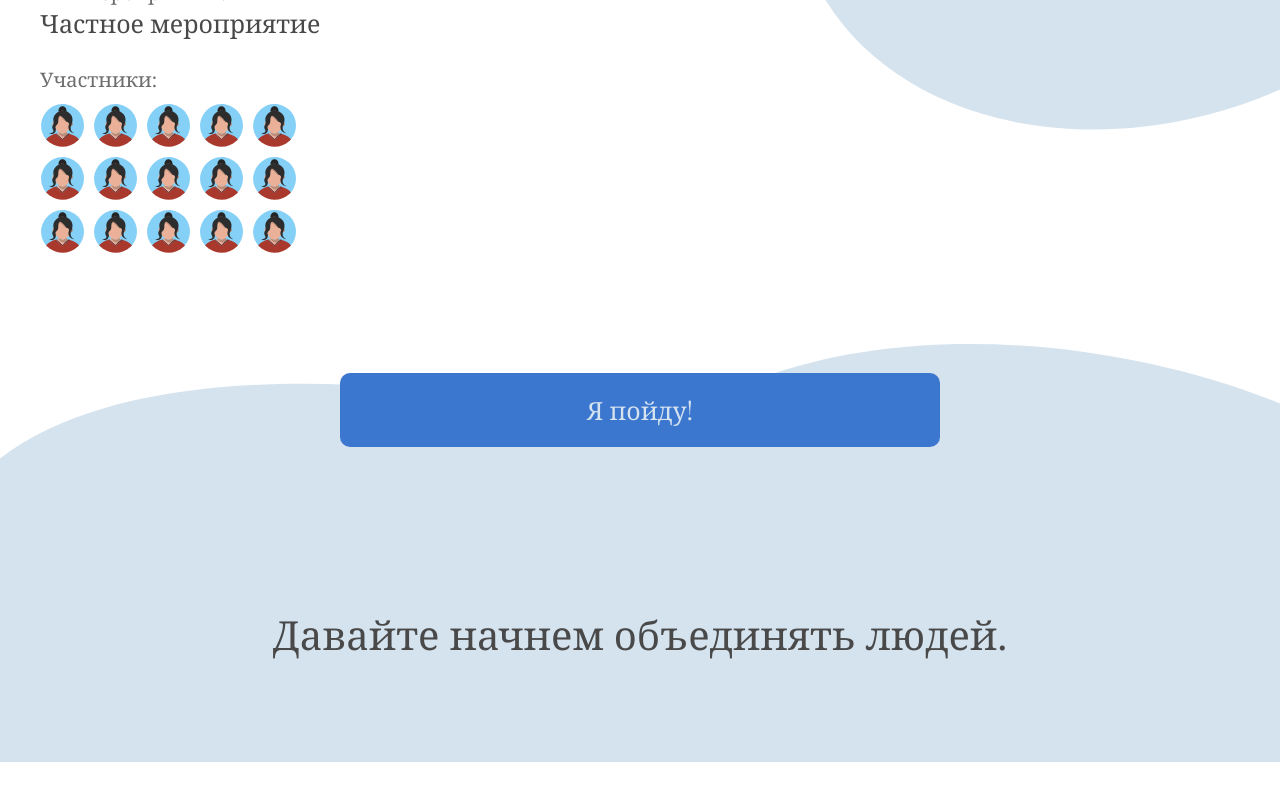
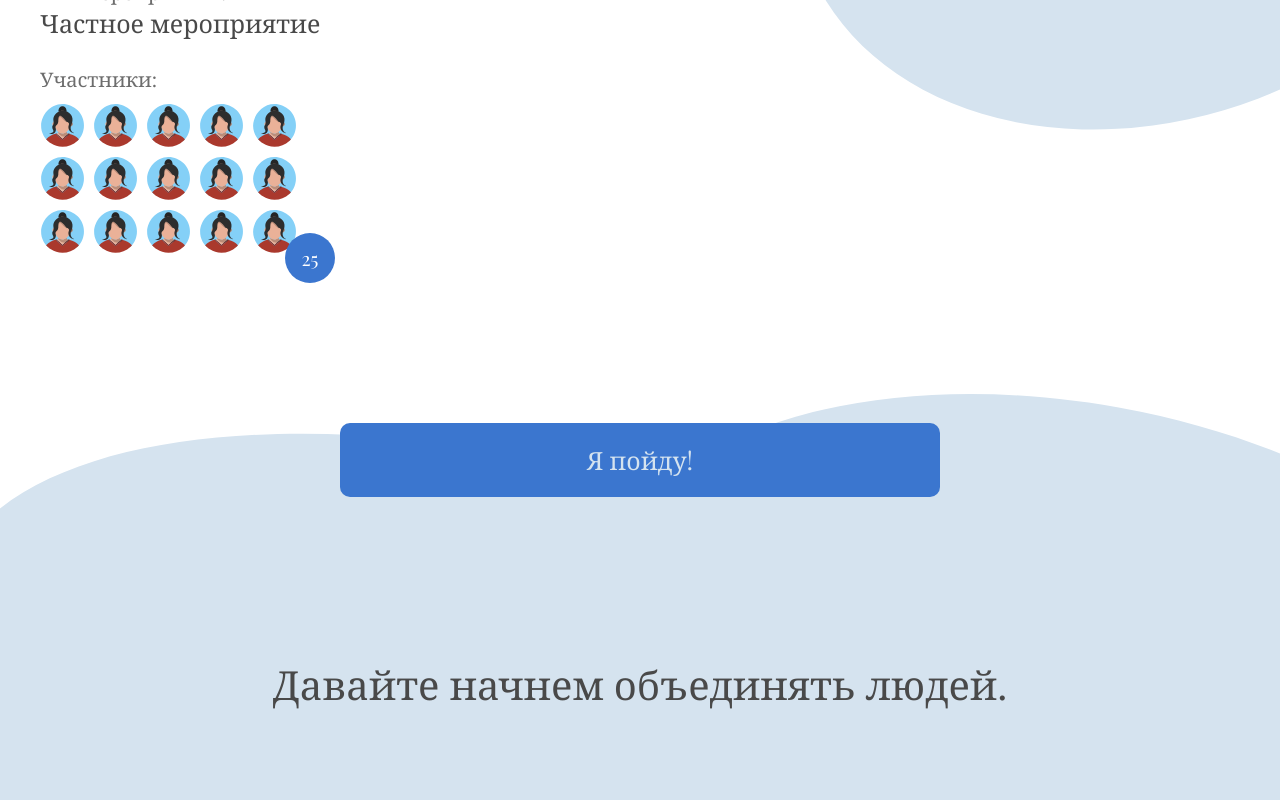
Before and after one commit to simon-Cat/eventer-frontend, a Vue app: page /events/1 in a window 1280 px wide. Shown: the part 1370-2170 px from the top of the page. Before the commit the page ends 2132 px from the top, so only its background shows below. Built offline with nearby package versions, Linux system fonts and the light colour scheme.

Commit message:
add method for external call Popup method

```diff
--- a/src/pages/event.vue
+++ b/src/pages/event.vue
@@ -9,6 +9,16 @@ export default {
     event() {
       const event = this.eventlist.filter((event) => event.id == this.id)[0]
       return event
+    },
+    followersCount() {
+      const followersCount = this.event.followers.length
+      return followersCount
+    }
+  },
+  methods: {
+    // Вызов метода компонента Popup
+    openPopup() {
+      this.$refs['followers-popup'].openPopup()
     }
   }
 }
@@ -47,9 +57,12 @@ export default {
         </ul>
       </li>
     </ul>
+    <button v-if="followersCount > 15" class="follower-count" @click="openPopup">
+      {{ followersCount > 99 ? '99+' : followersCount }}
+    </button>
     <button class="btn" type="button">Я пойду!</button>
   </section>
-  <Popup>
+  <Popup ref="followers-popup">
     <section>
       <div class="popup__vector"></div>
       <h2 class="popup__title">Участники</h2>
@@ -221,4 +234,21 @@ export default {
   top: 0;
   left: -100px;
 }
+
+.follower-count {
+  width: 50px;
+  height: 50px;
+  border-radius: 50%;
+  padding: 5px;
+  display: flex;
+  justify-content: center;
+  align-items: center;
+  border: none;
+  outline: none;
+  background: var(--blue-color);
+  color: #fff;
+  cursor: pointer;
+  font-size: 19px;
+  transform: translate(245px, -140px);
+}
 </style>
```
